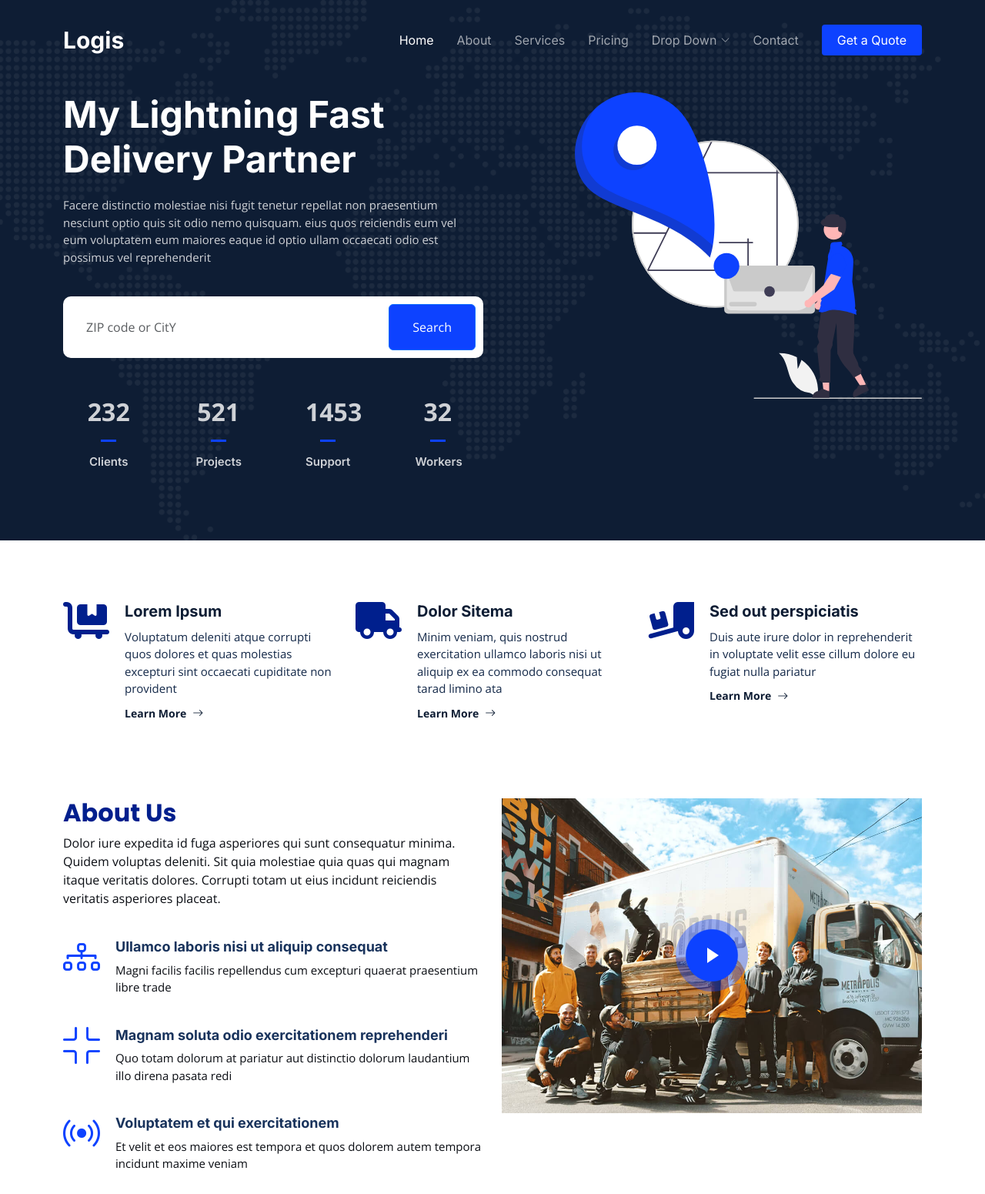
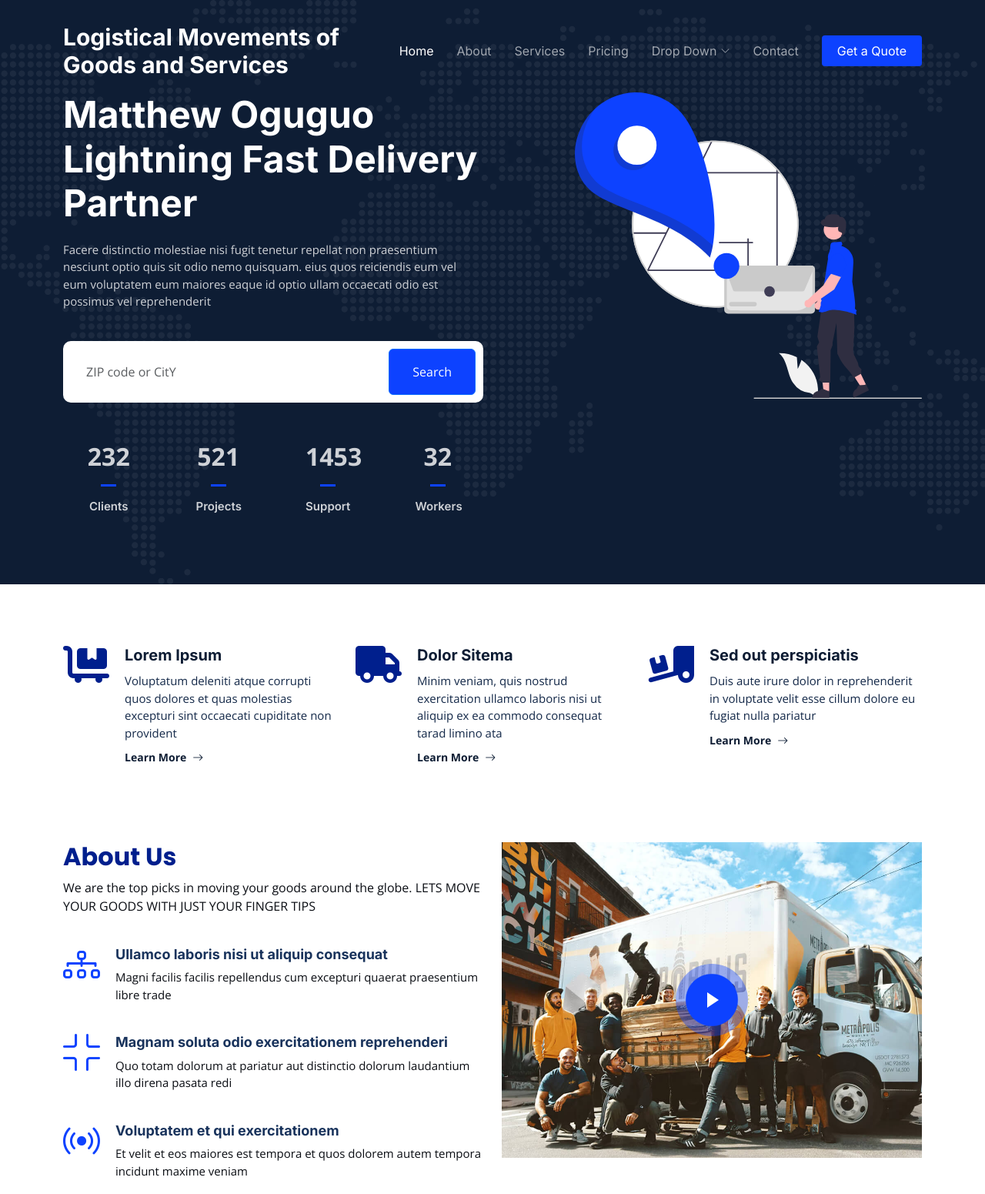
Before and after one commit to matteceejay/wek13repo, a plain HTML site: page index.html in a window 1280 px wide. Shown: the top 1551 px of the page at 77% size. Drawn offline with nearby package versions, Linux system fonts and the light colour scheme.

Commit message:
Update index.html

```diff
--- a/index.html
+++ b/index.html
@@ -47,7 +47,7 @@
       <a href="index.html" class="logo d-flex align-items-center">
         <!-- Uncomment the line below if you also wish to use an image logo -->
         <!-- <img src="assets/img/logo.png" alt=""> -->
-        <h1>Logis</h1>
+        <h1>Logistical Movements of Goods and Services</h1>
       </a>
 
       <i class="mobile-nav-toggle mobile-nav-show bi bi-list"></i>
@@ -89,7 +89,7 @@
     <div class="container">
       <div class="row gy-4 d-flex justify-content-between">
         <div class="col-lg-6 order-2 order-lg-1 d-flex flex-column justify-content-center">
-          <h2 data-aos="fade-up">My Lightning Fast Delivery Partner</h2>
+          <h2 data-aos="fade-up">Matthew Oguguo Lightning Fast Delivery Partner</h2>
           <p data-aos="fade-up" data-aos-delay="100">Facere distinctio molestiae nisi fugit tenetur repellat non praesentium nesciunt optio quis sit odio nemo quisquam. eius quos reiciendis eum vel eum voluptatem eum maiores eaque id optio ullam occaecati odio est possimus vel reprehenderit</p>
 
           <form action="#" class="form-search d-flex align-items-stretch mb-3" data-aos="fade-up" data-aos-delay="200">
@@ -191,7 +191,7 @@
           <div class="col-lg-6 content order-last  order-lg-first">
             <h3>About Us</h3>
             <p>
-              Dolor iure expedita id fuga asperiores qui sunt consequatur minima. Quidem voluptas deleniti. Sit quia molestiae quia quas qui magnam itaque veritatis dolores. Corrupti totam ut eius incidunt reiciendis veritatis asperiores placeat.
+              We are the top picks in moving your goods around the globe. LETS MOVE YOUR GOODS WITH JUST YOUR FINGER TIPS
             </p>
             <ul>
               <li data-aos="fade-up" data-aos-delay="100">
```
